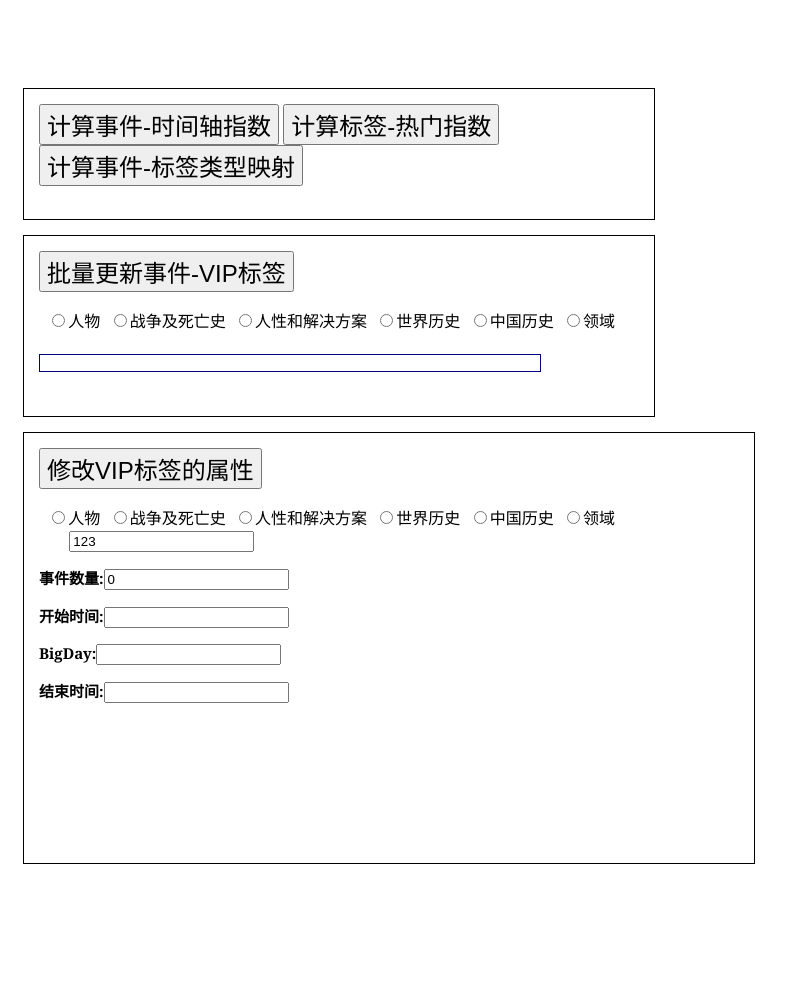
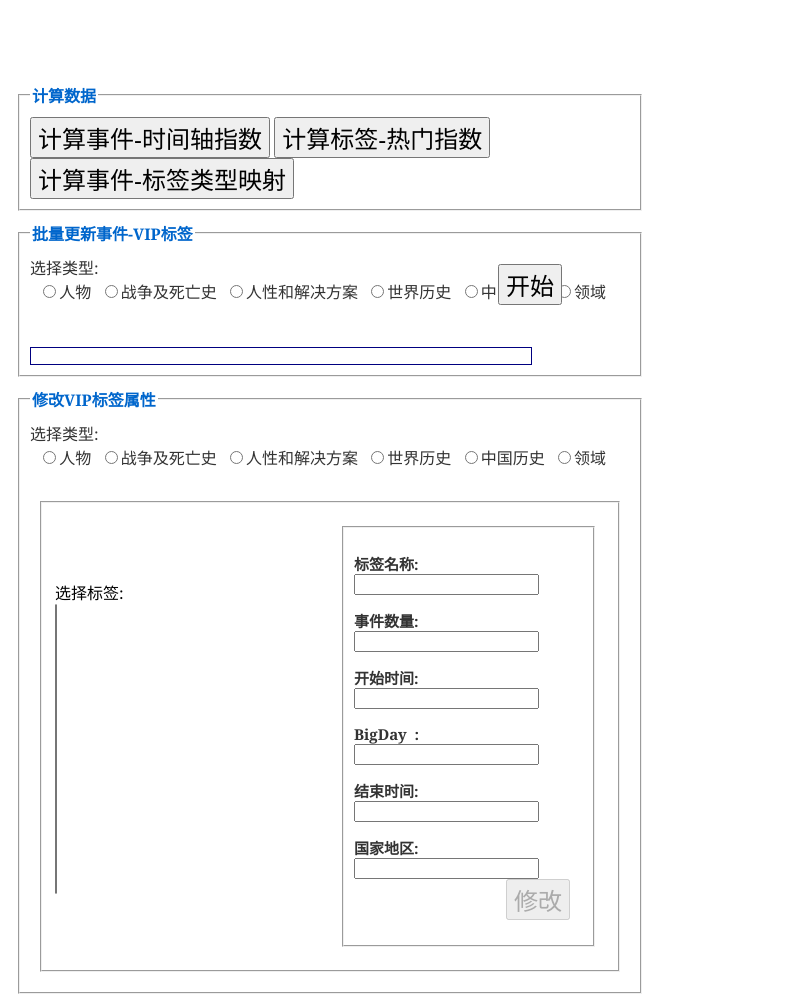
Before and after one commit to goto2011/OneHistory, a PHP site: page /system_frame.php in a window 1280 px wide. Shown: the whole page, without its empty margins (0-800 px from the left). Before the commit the page ends 864 px from the top, so only its background shows below. Run offline with PHP 8.4, Linux system fonts and the light colour scheme; the visitor is signed in with stand-in values (Sample User, id 1); a stand-in replaces the project's code that opens the database connection; some libraries are stand-ins or nearby versions.

Commit message:
1. 修改vip tag 第一阶段代码上库。

```diff
--- a/js/key_time.js
+++ b/js/key_time.js
@@ -1,13 +1,15 @@
 // <!--  // created by duangan, 2015-8-16	-->
 // <!--  // support key and time data deal in import/upate page. -->
 
-// 检查数据是包含标点符号。=1，是；=0，不是。通用。
+// 检查数据是包含标点符号。
+// 返回： =1，是；=0，不是。通用。
 function is_dot(string)
 {
 	return (!(/^[,(\-)《》.a-zA-z0-9\u4E00-\u9FA5]*$/.test(string)));
 }
 
-// tag 数据检查。=1，不合格；=0，合格。
+// tag 数据检查。
+// 返回： =1，不合格；=0，合格。
 function tag_check(tag, tag_name)
 {
     if(is_dot(tag_name))
--- a/php-sql/sql_tag.php
+++ b/php-sql/sql_tag.php
@@ -549,9 +549,29 @@ function get_tag_from_UUID($tag_UUID)
 }
 
 /**
+ * 获取排序子句。
+ * $order_type: 排序方式。
+ *      =0：按hot_index排序，默认值。
+ *      =1：按标题排序，即汉字、字母序。
+ */
+function get_order_substring($order_type)
+{
+    if ($order_type == 0){
+        return " order by hot_index desc ";
+    } else if ($order_type == 1){
+        return " order by convert(property_name using gbk) ASC ";
+    }
+}
+
+/**
  * 获取符合条件的tags.
+ * $tag_type: tag 类型
+ * $tags_show_limit: 数量
+ * $order_type: 排序方式。
+ *      =0：按hot_index排序，默认值。
+ *      =1：按标题排序，即字母序。
  */
-function get_tags_db($tag_type, $tags_show_limit)
+function get_tags_db($tag_type, $tags_show_limit, $order_type = 0)
 {
     switch ($tag_type)
     {
@@ -560,16 +580,16 @@ function get_tags_db($tag_type, $tags_show_limit)
             // 全部条目容许显示的 tag 数量翻倍.
             // 全部中不显示“出处”标签。
             $sql_string = "select property_UUID, property_name, property_type, hot_index from
-                    property where property_type != 3 order by hot_index desc
-                    limit 0, " . ($tags_show_limit * 2);
+                    property where property_type != 3 " . get_order_substring($order_type) .
+                    "limit 0, " . ($tags_show_limit * 2);
             break;
 
         // 我的关注
         case tab_type::CONST_MY_FOLLOW:
             $sql_string = "select property_UUID, property_name, property_type, hot_index from property
                     where property_UUID in(select property_UUID from follow
-                    where user_UUID = '" . get_user_id() . "') order by hot_index desc
-                    limit 0, " . $tags_show_limit;
+                    where user_UUID = '" . get_user_id() . "') " . get_order_substring($order_type) .
+                    "limit 0, " . $tags_show_limit;
             break;
 
         // 最新，指1周内的(不再使用)
@@ -589,8 +609,9 @@ function get_tags_db($tag_type, $tags_show_limit)
         default:
             if ($tag_type > 0)
             {
-                $sql_string = "select property_UUID, property_name, property_type, hot_index from property
-                    where property_type = $tag_type order by hot_index desc limit 0, " . $tags_show_limit;
+                $sql_string = "select property_UUID, property_name, property_type, hot_index
+                    from property where property_type = $tag_type " . get_order_substring($order_type) .
+                    " limit 0, " . $tags_show_limit;
             }
             else
             {
--- a/style/data.css
+++ b/style/data.css
@@ -248,6 +248,19 @@ a.red_black_underline:hover, a.red_black_underline:active{
 /******************************************************/
 /* system_frame use */
 /******************************************************/
+fieldset {
+    padding:10px;
+    margin:10px;
+    color:#333;
+    /* border:#06c dashed 1px; */
+}
+
+legend{
+    color:#06c;
+    font-weight:800;
+    background:#fff;
+}
+
 div.label {
     font-size:18px;
     color:black;
@@ -278,3 +291,9 @@ div.label {
     font-size: 8pt;
     display:none
 }
+
+div.div_top{
+    align: left;
+    valign: top;
+
+}
--- a/system_frame.php
+++ b/system_frame.php
@@ -91,13 +91,64 @@ function succ_callback(operate_type, data)
     change_status_lable(operate_type, res_status, 1);
 }
 
+//////////////////////  设置vip tag属性   begin  ///////////////////////////
+
+// 检查时间字段的格式。
+// 时间仅支持年份（公元前为负数）和年月日。
+function check_time_input(view_id)
+{
+    var value = document.getElementById(view_id).value;
+    if ((value = null) || (value = "")) {
+        return true;
+    }
+    return (check_number(value) || check_date(value));
+}
+
+// 修改标签属性 step3: 修改标签属性
+function change_vip_tag()
+{
+    var operate_type = "tag_property_modify";
+    // 1. "开始时间"不能为空
+    if (!validate_required(document.getElementById("begin_time"))){
+        alert("开始时间不能为空");
+    }
+    // 2. 判断输入的时间是否合法
+    if ((!check_time_input("begin_time")) || (!check_time_input("big_day"))
+        || (!check_time_input("end_time")))
+    {
+        alert("时间格式不对");
+    }
+    // 3. 传输
+    var obj = document.getElementById("tag_list_select");
+    var system_manager_ajax = xhr({
+        url:'./ajax/general_ajax.php',
+        data:{
+            'operate_type'      :"change_vip_tag",
+            'selected_tag_id'   :obj.options[obj.selectedIndex].value,
+            'begin_time'        :document.getElementById("begin_time").value,
+            'big_day'           :document.getElementById("big_day").value,
+            'end_time'          :document.getElementById("end_time").value,
+            'country_name'      :document.getElementById("country_name").value
+        },
+        async:false,
+        method:'GET',
+        complete: function () {
+        },
+        success: function (data) {
+            // alert(data);
+
+        },
+        error: function () {
+            succ_callback(operate_type, "fail");
+        }
+    });
+}
+
 // 修改标签属性 step2: 选中标签后的处理
-function tag_selected(evt)
+function tag_selected()
 {
-    var evt = evt || window.event;
-    var e = evt.srcElement || evt.target;
+    var operate_type = "tag_property_modify";
     var obj = document.getElementById("tag_list_select");
-
     var system_manager_ajax = xhr({
         url:'./ajax/general_ajax.php',
         data:{
@@ -109,7 +160,16 @@ function tag_selected(evt)
         complete: function () {
         },
         success: function (data) {
-            alert(data);
+            // alert(data);
+            // 解析 json数据。
+            var tag_obj = JSON.parse(data);
+            document.getElementById("tag_name").value = tag_obj[1];
+            document.getElementById("tag_count").value = tag_obj[2];
+            document.getElementById("begin_time").value = tag_obj[3];
+            document.getElementById("big_day").value = tag_obj[4];
+            document.getElementById("end_time").value = tag_obj[5];
+            document.getElementById("country_name").value = tag_obj[6];
+            document.getElementById("tag_property_modify").disabled = false;
         },
         error: function () {
             succ_callback(operate_type, "fail");
@@ -117,32 +177,32 @@ function tag_selected(evt)
     });
 }
 
-// 修改标签属性 step1: 选择标签类型
-function tag_property_modify(evt)
+// 修改标签属性 step1: 选择标签类型，获取标签列表
+function select_vip_tag_type()
 {
-    var evt=evt || window.event;
-    var e =evt.srcElement || evt.target;
-
+    // alert("select_vip_tag_type");
+    var operate_type = "tag_property_modify";
     var system_manager_ajax = xhr({
         url:'./ajax/general_ajax.php',
         data:{
-            'operate_type'      :"tag_property_modify",
-            'vip_tag_checked'   :get_checkbox_value("tag_modify_type")
+            'operate_type'      :"select_vip_tag_type",
+            'vip_tag_checked'   :get_checkbox_value("tag_modify_type_radio")
         },
         async:false,
         method:'GET',
         complete: function () {
         },
         success: function (data) {
+            // alert(data);
             // 解析 json数据。
-            tag_obj = JSON.parse(data);
-            // alert(tag_obj[0][1]);
+            var tag_obj = JSON.parse(data);
 
             var obj = document.getElementById('tag_list_select');
             obj.options.length = 0;
             obj.style.visibility = 'visible';
             for (var ii = 0; ii < tag_obj.length; ii++)
             {
+                // alert(tag_obj[ii][1] + "-" + tag_obj[ii][0]);
                 // 将数据更新到界面。
                 obj.options.add(new Option(tag_obj[ii][1], tag_obj[ii][0]));
             }
@@ -152,6 +212,9 @@ function tag_property_modify(evt)
         }
     });
 }
+//////////////  设置vip tag属性   end  ///////////////////////////
+
+
 
 //////////////  刷新vip tag   begin  ///////////////////////////
 // 当前步骤计数。
@@ -263,7 +326,8 @@ function ajax_do(operate_type)
 }
 </script>
 
-<div class="system_user">
+<fieldset style="width:600px;">
+<legend>计算数据</legend>
     <input type="submit" style="font-size:18pt" value="计算事件-时间轴指数"
         id="re_calc_year_order" onclick="ajax_do('re_calc_year_order')" />  <!-- 提交 -->
     <div class="label" id="re_calc_year_order_label"></div>
@@ -275,12 +339,13 @@ function ajax_do(operate_type)
     <input type="submit" style="font-size:18pt" value="计算事件-标签类型映射"
         id="re_add_thing_tag_map" onclick="ajax_do('re_add_thing_tag_map')" /> <!-- 提交 -->
     <div class="label" id="re_add_thing_tag_map_label"></div>
-</div>
+</fieldset>
 
 
-<div class="system_user" style="height:150">
-    <input type="submit" style="font-size:18pt" value="批量更新事件-VIP标签"
-        id="re_thing_add_vip_tag" onclick="thing_add_vip_tag(0)" /></p> <!-- 提交 -->
+<fieldset style="width:600px;">
+<legend>批量更新事件-VIP标签</legend>
+<div style="positon:relative;">
+<div id='div_top'>选择类型: </div>
 <?php
     for ($ii = tag_list_min(); $ii <= tag_list_max(); $ii++)
     {
@@ -293,7 +358,12 @@ function ajax_do(operate_type)
         }
     }
 ?>
-    </br></br>
+    </br>
+    <!-- 提交 -->
+    <input type="submit" style="font-size:18pt; position:absolute;top:28%;left:35%;margin-left:50px;margin-top:40px"
+        value="开始" id="re_thing_add_vip_tag" onclick="thing_add_vip_tag(0)" />
+
+</br></br>
     <div id="progress_border">
     <div id="progress">
     <div id="percent">0%</div>
@@ -302,11 +372,14 @@ function ajax_do(operate_type)
     <div class="label" id="re_thing_add_vip_tag_label"></div>
     </div>
 </div>
+</div>
+</fieldset>
 
 
-<div class="system_user" style="width:700px;height:400px">
-    <input type="submit" style="font-size:18pt" value="修改VIP标签的属性"
-        id="tag_property_modify" /></p> <!-- 非提交 -->
+<fieldset style="width:600px;">
+<legend>修改VIP标签属性</legend>
+<div style="positon:relative;">
+<div id='div_top'>选择类型: </div>
 <?php
     // 列出 key.
     for ($ii = tag_list_min(); $ii <= tag_list_max(); $ii++)
@@ -318,39 +391,41 @@ function ajax_do(operate_type)
             $tag_name = get_tag_list_name_from_index($ii);
 
             echo "&nbsp;&nbsp;<input type='radio' name='tag_modify_type_radio' value='$ii'
-                onclick='tag_property_modify()'>$tag_name";
+                onclick='select_vip_tag_type()'>$tag_name";
         }
     }
 ?>
-    <!-- tag列表 -->
-    </br>&nbsp;&nbsp;<select id='tag_list_select' style="visibility:hidden"
-        onchange='tag_selected()'>
+</br></br>
+<fieldset>
+<table border="0" align="center">
+<tr>
+<td width=50%>
+    <div id='div_top'>选择标签: </div>
+    <select id='tag_list_select' size=18 onchange='tag_selected()'></select>
+</td>
+<td width=50%>
+    <fieldset>
+    <p class='thick'>标签名称: <input id='tag_name' readOnly="true" />
+    <p class='thick'>事件数量: <input id='tag_count' readOnly="true" />
+    <p class='thick'>开始时间: <input id='begin_time' />
+    <p class='thick'>BigDay&nbsp;&nbsp;: <input id='big_day' />
+    <p class='thick'>结束时间: <input id='end_time' />
+    <p class='thick'>国家地区: <input id='country_name' />
+
     </br>
-    </br>
-<?php
-    $tag_name = "123";
-    $tag_count = 0;
-    $begin_time = "";
-    $big_day = "";
-    $end_time = "";
-
-    // <!-- 标签名称 -->
-    echo "<p class='thick'>标签名称:<input id='tag_name' value='$tag_name' />";
-    // <!-- 数量（不可编辑） -->
-    echo "<p class='thick'>事件数量:<input id='tag_count' value='$tag_count' />";
-    // <!-- 开始时间 -->
-    echo "<p class='thick'>开始时间:<input id='begin_time' value='$begin_time' />";
-    // <!-- BigDay时间 -->
-    echo "<p class='thick'>BigDay:<input id='big_day' value='$big_day' />";
-    // <!-- 结束时间 -->
-    echo "<p class='thick'>结束时间:<input id='end_time' value='$end_time' />";
-
-    echo "</br></br><div class='label' id='tag_property_modify_label'></div>";
-?>
+    &nbsp;&nbsp;&nbsp;&nbsp;&nbsp;&nbsp;&nbsp;&nbsp;&nbsp;&nbsp;&nbsp;&nbsp;
+    &nbsp;&nbsp;&nbsp;&nbsp;&nbsp;&nbsp;&nbsp;&nbsp;&nbsp;&nbsp;&nbsp;&nbsp;
+    &nbsp;&nbsp;&nbsp;&nbsp;&nbsp;&nbsp;&nbsp;&nbsp;&nbsp;&nbsp;&nbsp;&nbsp;
+    <input type="submit" style="font-size:18pt" value="修改" disabled="true"
+        id="tag_property_modify" onclick='change_vip_tag()' />
+    <div class="label" id="tag_property_modify_label"></div>
+    </fieldset>
+</td>
+</tr>
+</table>
+</fieldset>
 </div>
-
-</div>
-
+</fieldset>
 
 <!-- tab页 end -->
 
```
Also changed, not shown: ajax/general_ajax.php (+18 -9 lines).
